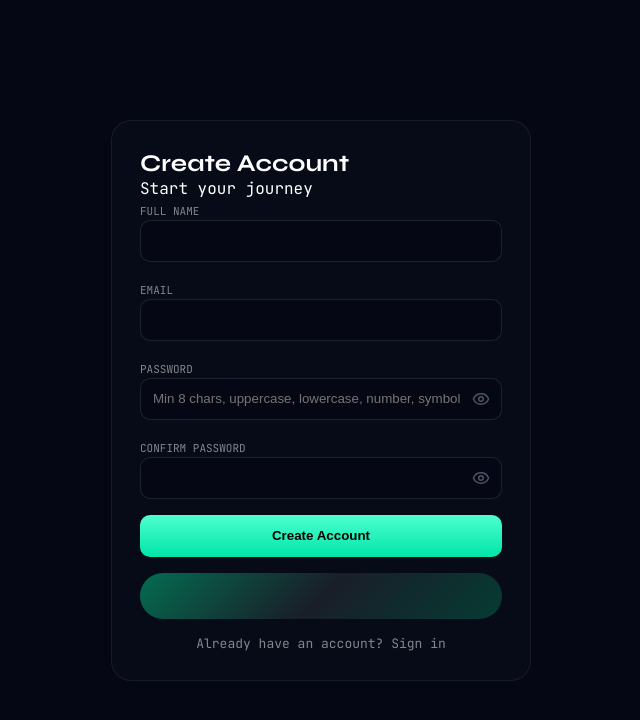
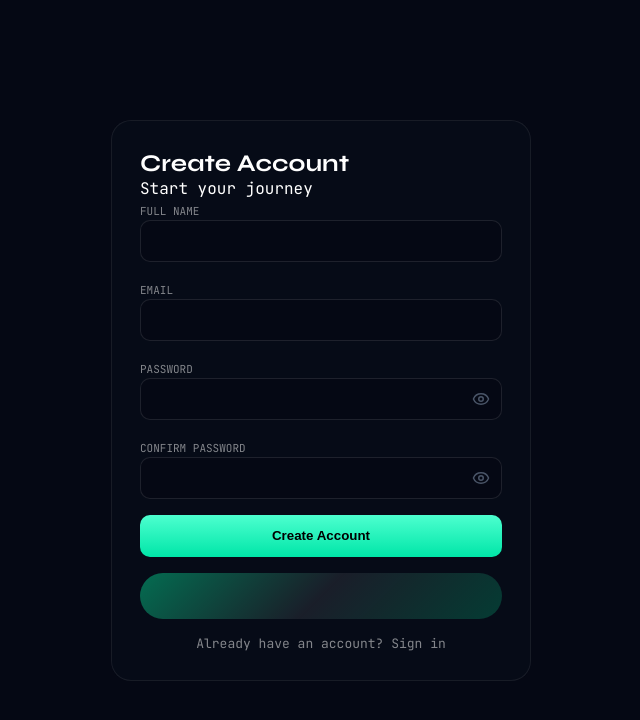
Before and after one commit to Rahul-Karki/API-Gateway, a React (Vite) app in the folder frontend/: page /signup in a window 1280 px wide. Shown: the top 720 px of the page, without its empty margins (319-959 px from the left). Built offline with nearby package versions, Linux system fonts and the light colour scheme; no server answers.

Commit message:
small fixes

```diff
--- a/frontend/src/components/login-form.tsx
+++ b/frontend/src/components/login-form.tsx
@@ -141,7 +141,6 @@ export default function LoginForm() {
             <input
               name="email"
               type="email"
-              placeholder="you@example.com"
               value={formData.email}
               onChange={handleChange}
             />
--- a/frontend/src/components/signup-form.tsx
+++ b/frontend/src/components/signup-form.tsx
@@ -124,7 +124,6 @@ export default function SignupForm() {
                 onChange={handleChange}
                 required
                 style={{ width: "100%", paddingRight: "40px" }}
-                placeholder="Min 8 chars, uppercase, lowercase, number, symbol"
               />
               <button
                 type="button"
```
